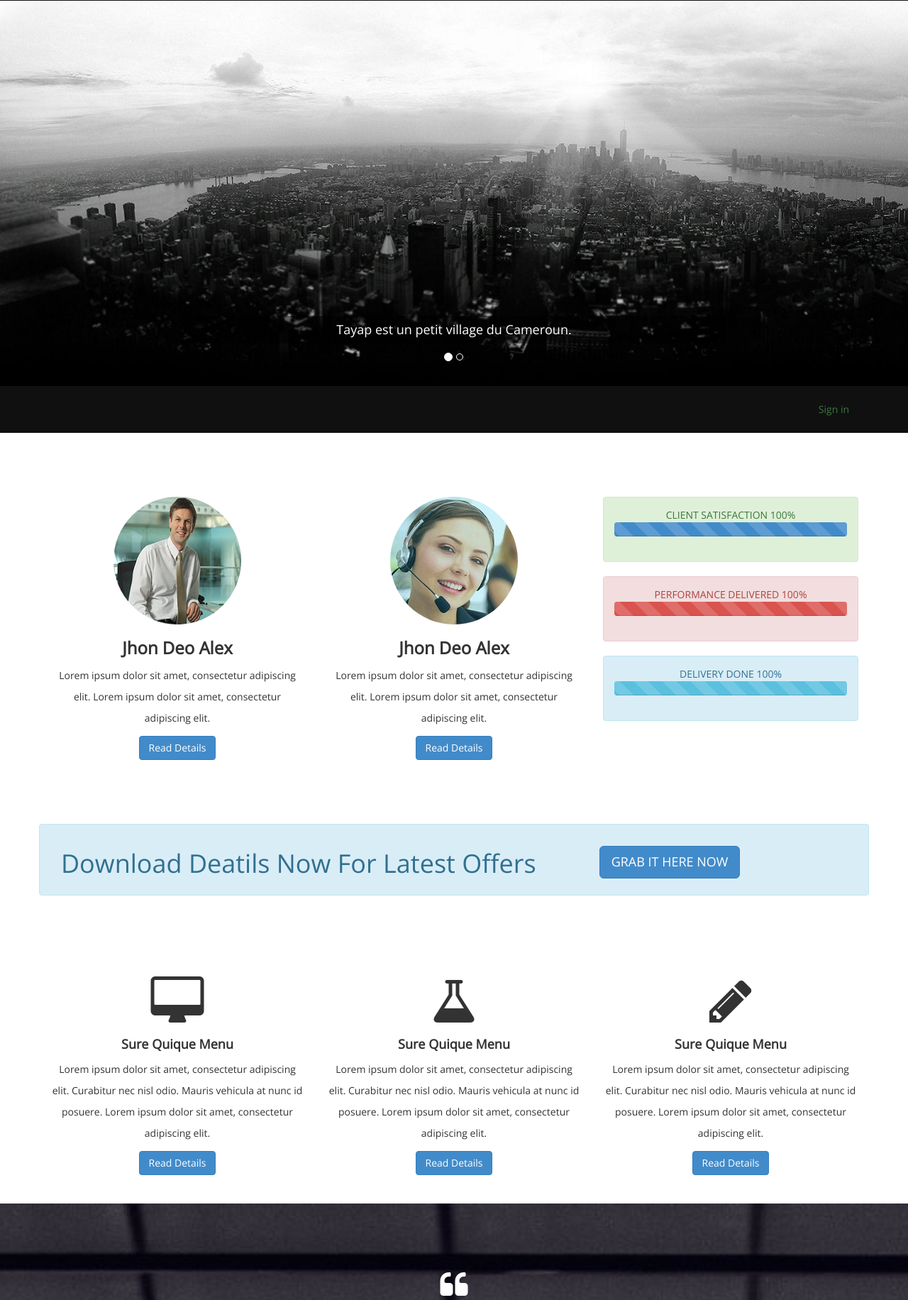
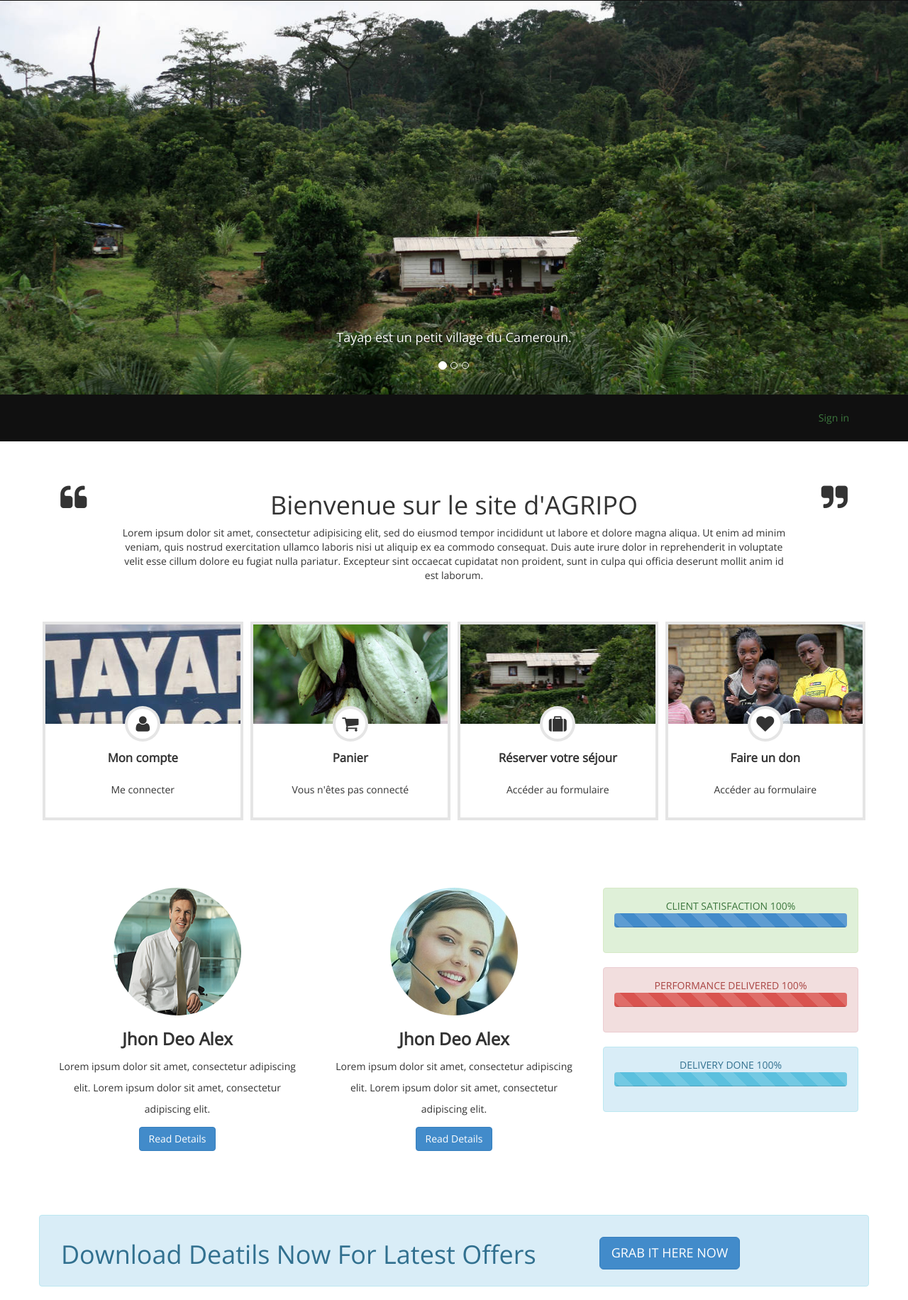
Before and after one commit to agripo/website, a Django app: page / in a window 1280 px wide. Shown: the part 115-1947 px from the top of the page at 71% size. Run offline with Django 3.2, Linux system fonts and the light colour scheme; parts of the project's set-up code (start-up, migrations or seed data) failed here and were passed over; some libraries are stand-ins or nearby versions.

Commit message:
integration

```diff
--- a/core/static/css/base.css
+++ b/core/static/css/base.css
@@ -17,3 +17,52 @@ section#id_uses_cookies_section{
 #navbar_spacer{
     height:55px;
 }
+
+.really-big{
+    font-size: 40px;
+}
+
+#boxes .row > div{
+    padding: 5px;
+}
+#boxes .one-box {
+    border: 4px solid rgba(0,0,0,0.1);
+    height: 280px;
+    max-width: 500px;
+    margin: 0 auto 0 auto;
+}
+#boxes .row .one-box .up {
+    width: 100%;
+    height: 140px;
+    border-bottom: 4px solid rgba(0,0,0,0.1);
+    background-color: grey;
+    background-position: center top;
+    background-repeat: no-repeat;
+}
+#boxes .row .one-box .icon {
+    width: 50px;
+    height: 50px;
+    margin: -25px auto 0 auto;
+    border-radius: 25px;
+    border: 4px solid rgba(0,0,0,0.1);
+    text-align: center;
+    line-height: 40px;
+    font-size: 25px;
+    background-color: white;
+}
+#boxes .row .one-box .down {
+    line-height: 45px;
+}
+#boxes .row .one-box .down div{
+    font-weight: bold;
+    font-size: 120%;
+}
+
+#boxes .one-box:hover,
+#boxes .one-box:hover .up,
+#boxes .one-box:hover .icon{
+    border-color: #3c763d;
+}
+#boxes .one-box:hover .icon{
+    color: #3c763d;
+}
--- a/core/static/css/style.css
+++ b/core/static/css/style.css
@@ -77,7 +77,7 @@ p {
 
 
 .back-light {
-    background-color:rgba(0, 0, 0, 0.50);
+    /*background-color:rgba(0, 0, 0, 0.50);*/
     padding:10px;
 }
 /*NOTE SECION STYLE*/
--- a/core/templates/core/base.html
+++ b/core/templates/core/base.html
@@ -82,12 +82,90 @@
     </div>
 </section>
 
+<section id="index_content">
+    <div class="container">
+        <div class="row text-center">
+            <div class="col-md-1 align-right really-big">
+                <i class="fa fa-quote-left"></i>
+            </div>
+            <div class="col-md-10">
+                <h1>Bienvenue sur le site d'AGRIPO</h1>
+                {% lorem %}
+            </div>
+            <div class="col-md-1 align-left really-big">
+                <i class="fa fa-quote-right"></i>
+            </div>
+        </div>
+    </div>
+</section>
+
+<section id="boxes">
+    <div class="container">
+        <div class="row text-center">
+            <div class="col-md-3 col-sm-6">
+                <div class="one-box">
+                    <div class="up" style="background-image: url('/static/img/my_account.jpg');">
+                    </div>
+                    <div class="icon">
+                        <i class="fa fa-user"></i>
+                    </div>
+                    <div class="down">
+                        <div>Mon compte</div>
+                        Me connecter
+                    </div>
+                </div>
+            </div>
+            <div class="col-md-3 col-sm-6">
+                <div class="one-box">
+                    <div class="up" style="background-image: url('/static/img/cart.jpg');">
+
+                    </div>
+                    <div class="icon">
+                        <i class="fa fa-shopping-cart"></i>
+                    </div>
+                    <div class="down">
+                        <div>Panier</div>
+                        Vous n'êtes pas connecté
+                    </div>
+                </div>
+            </div>
+            <div class="col-md-3 col-sm-6">
+                <div class="one-box">
+                    <div class="up" style="background-image: url('/static/img/book_your_stay.jpg');">
+
+                    </div>
+                    <div class="icon">
+                        <i class="fa fa-suitcase"></i>
+                    </div>
+                    <div class="down">
+                        <div>Réserver votre séjour</div>
+                        Accéder au formulaire
+                    </div>
+                </div>
+            </div>
+            <div class="col-md-3 col-sm-6">
+                <div class="one-box">
+                    <div class="up" style="background-image: url('/static/img/donate.jpg');">
+
+                    </div>
+                    <div class="icon">
+                        <i class="fa fa-heart"></i>
+                    </div>
+                    <div class="down">
+                        <div>Faire un don</div>
+                        Accéder au formulaire
+                    </div>
+                </div>
+            </div>
+        </div>
+    </div>
+</section>
+
 <section id="intro">
     <div class="container">
         {% block main_content %}
         <div class="row text-center">
             <div class="col-md-12">
-
                 <div class="row text-center pad-row  ">
                     <div class="col-md-4 col-sm-4 ">
                         <img class="img-circle" src="/static/img/team1.png" alt=""/>
--- a/core/views.py
+++ b/core/views.py
@@ -31,8 +31,9 @@ class NewsListPage(ListView):
 
 def index_view(request):
     slideshow_images = [
-        {'src': '/static/img/1.jpg', 'alt': 'One image', 'caption': 'Tayap est un petit village du Cameroun.'},
-        {'src': '/static/img/2.jpg', 'alt': 'Another image', 'caption': 'Agripo est un groupement de Tayap.'},
+        {'src': '/static/img/diapo_1.jpg', 'alt': 'One image', 'caption': 'Tayap est un petit village du Cameroun.'},
+        {'src': '/static/img/diapo_2.jpg', 'alt': 'Another image', 'caption': 'Agripo est un groupement de Tayap.'},
+        {'src': '/static/img/diapo_3.jpg', 'alt': 'A third image', 'caption': 'Agripo est un groupement de Tayap.'},
     ]
     user = request.user
     return render(request, 'core/home_page.html',
```
Also changed, not shown: core/templates/core/menu.html (+57 -6 lines), core/static/img/IMG_3575.jpg (added), core/static/img/book_your_stay.jpg (added), core/static/img/cart.jpg (added), core/static/img/diapo_1.jpg (added), core/static/img/diapo_2.jpg (added), core/static/img/diapo_3.jpg (added), core/static/img/donate.jpg (added), core/static/img/my_account.jpg (added).
